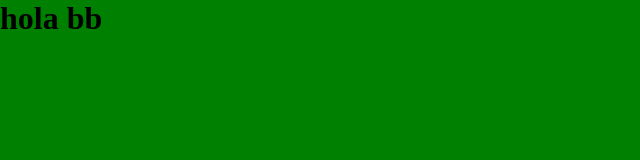
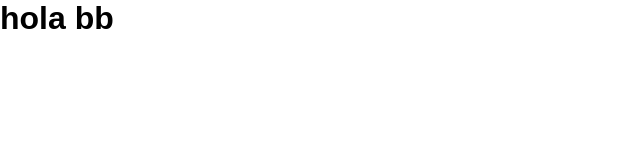
Before and after one commit to beatrizi/portafolio, a plain HTML site: page index.html in a window 1280 px wide. Shown: the whole page, without its empty margins (0-640 px from the left). Drawn offline with Linux system fonts and the light colour scheme.

Commit message:
adding new fonts

```diff
--- a/style.scss
+++ b/style.scss
@@ -1,3 +1,5 @@
+
+/*reseteando estilos*/
 *{
     margin: 0;
     padding: 0;
@@ -5,5 +7,5 @@
     list-style: none;
 }
 body{
-    background: green;
+    font-family: 'Poppins', sans-serif;
 }
```
Also changed, not shown: style.css, 1 other file.
